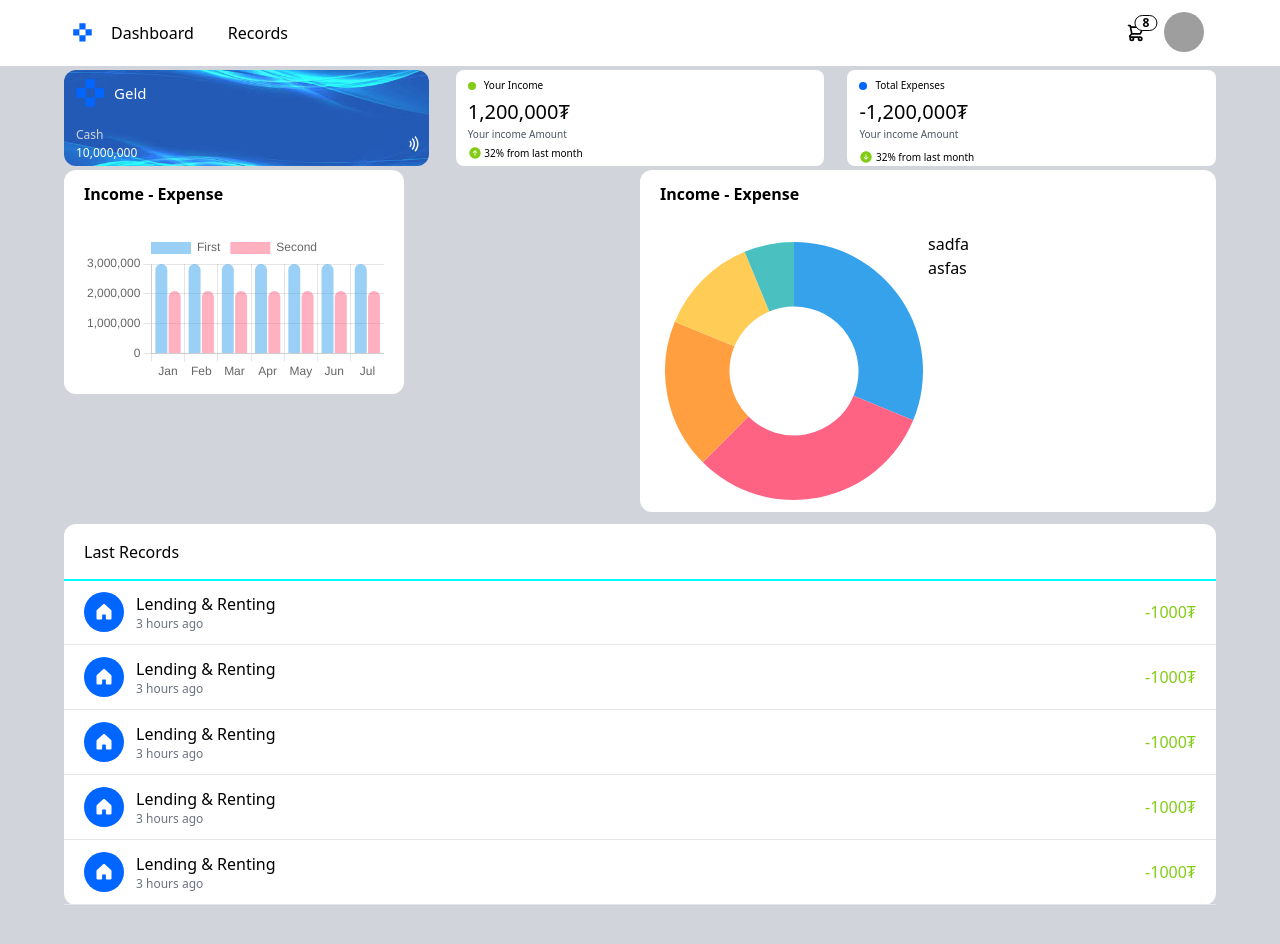
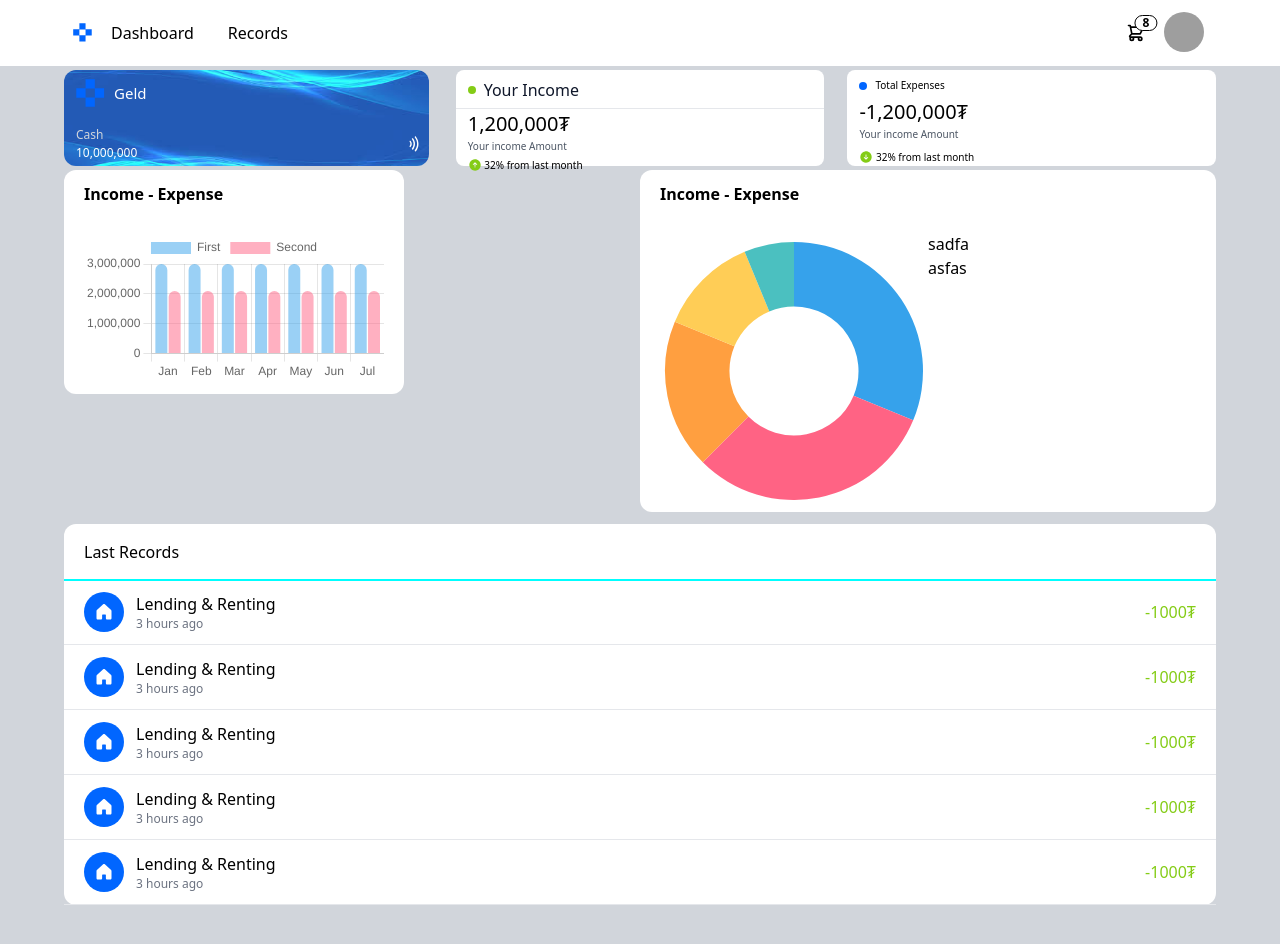
Before and after one commit to TemulenPinecone/income-fe-2, a Next.js app: page / in a window 1280 px wide. Built offline with nearby package versions, Linux system fonts and the light colour scheme; grey boxes are pictures that could not be loaded.

Commit message:
home last

```diff
--- a/src/pages/index.jsx
+++ b/src/pages/index.jsx
@@ -52,11 +52,13 @@
 
             {/* CARD #2 */}
             <div className="flex flex-col h-[12vh] w-[32%] bg-white rounded-lg z-10">
-              <div className="flex items-center gap-2 relative pl-3 pt-2">
-                <div className="w-2 h-2 bg-lime-500 rounded-full" />
-                <p className="text-[10px] text-black">Your Income</p>
+              <div className="flex items-center gap-2 relative pl-3 pt-2 pb-1.5 border-b ">
+                <div className="w-2 h-2 bg-lime-500 rounded-full"></div>
+                <div>
+                  <p className="text-slate-900 text-base">Your Income</p>
+                </div>
               </div>
-              <div className="divider my-[1px]"></div>
+
               <div className="relative pl-3 flex justify-between">
                 <div className="gap">
                   <p className="font-medium text-black text-[20px]">
```
